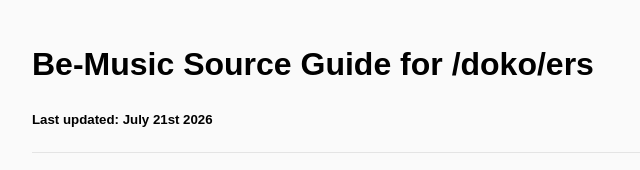
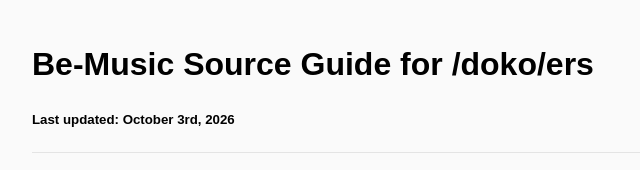
Before and after one commit to yagooey/doko-bms, a plain HTML site: page index.html in a window 1280 px wide. Shown: the top 170 px of the page, 108-748 px from the left. Drawn offline with Linux system fonts and the light colour scheme.

Commit message:
forgot to update the date

```diff
--- a/index.html
+++ b/index.html
@@ -190,7 +190,7 @@
             <h1>Be-Music Source Guide for /doko/ers</h1>
             <button class="theme-toggle-btn" id="theme-toggle" onclick="toggleTheme()">おやすみ</button>
         </div>
-        <h5>Last updated: July 21st 2026</h5>
+        <h5>Last updated: October 3rd, 2026</h5>
         <hr>
 
         <div class="toc">
```
